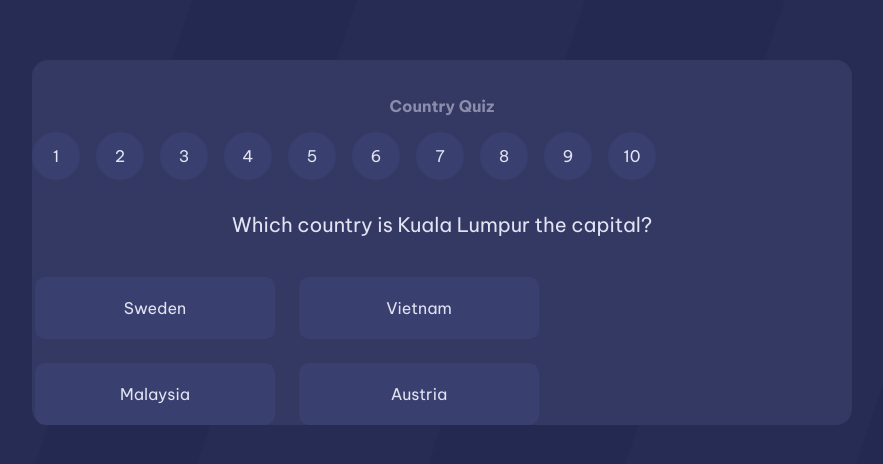
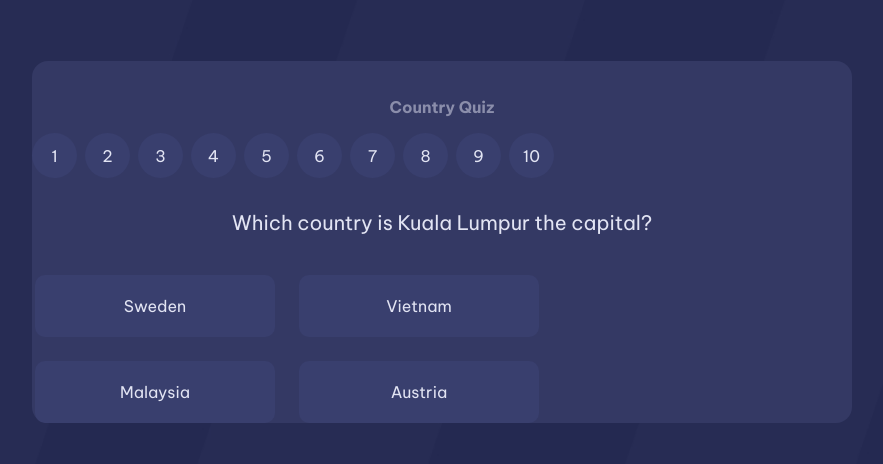
Before and after one commit to EdiedRamos/country-quiz, a React (Vite) app: page / in a window 1280 px wide. Shown: the part 158-622 px from the top of the page, without its empty margins (198-1081 px from the left). Built offline with nearby package versions, Linux system fonts and the light colour scheme; no server answers.

Commit message:
style: Pagination spacing updated

```diff
--- a/src/components/Molecules/Pagination/Pagination.scss
+++ b/src/components/Molecules/Pagination/Pagination.scss
@@ -3,14 +3,14 @@
 .pagination {
   display: flex;
   flex-wrap: wrap;
-  gap: 1rem;
+  gap: 8px;
 
   &__button {
     border: none;
     border-radius: 50%;
     background-color: $blue-100;
-    width: 48px;
-    height: 48px;
+    width: 45px;
+    height: 45px;
     color: $white;
     font-size: 1rem;
 
```
